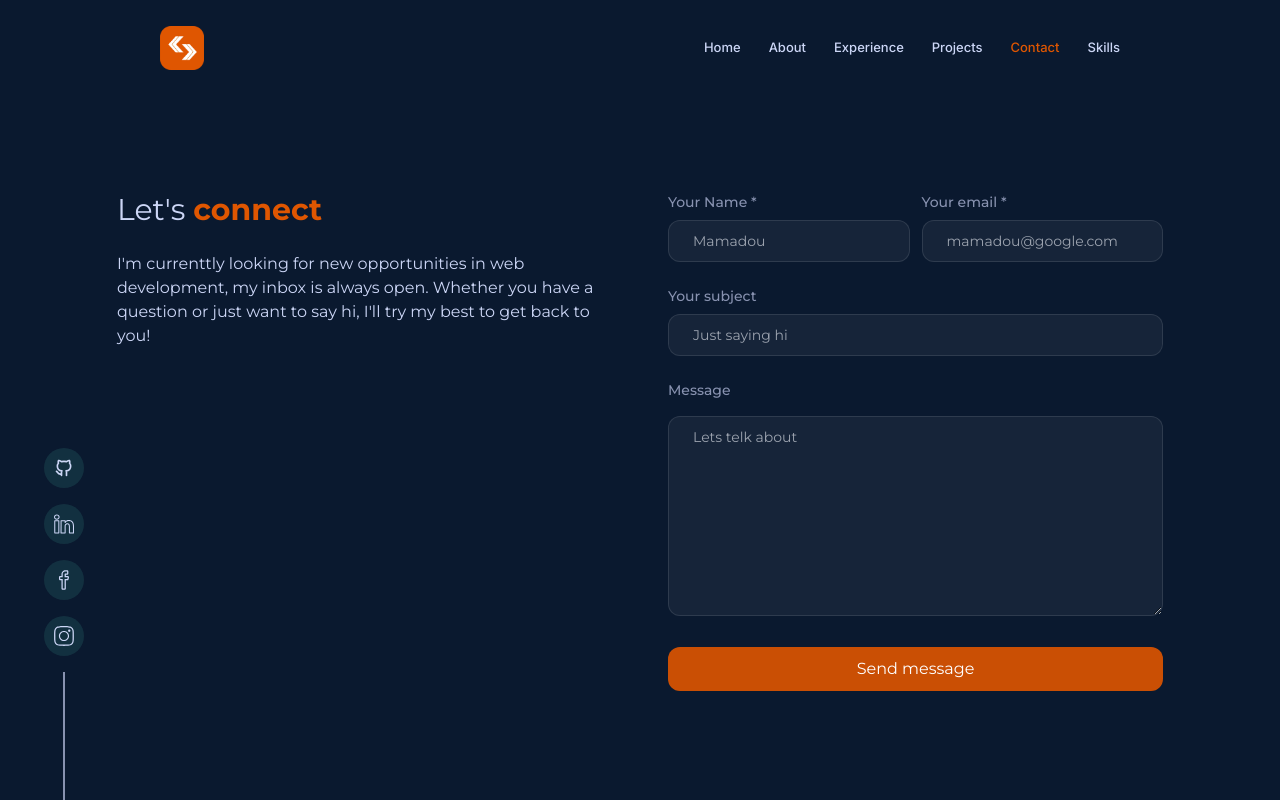
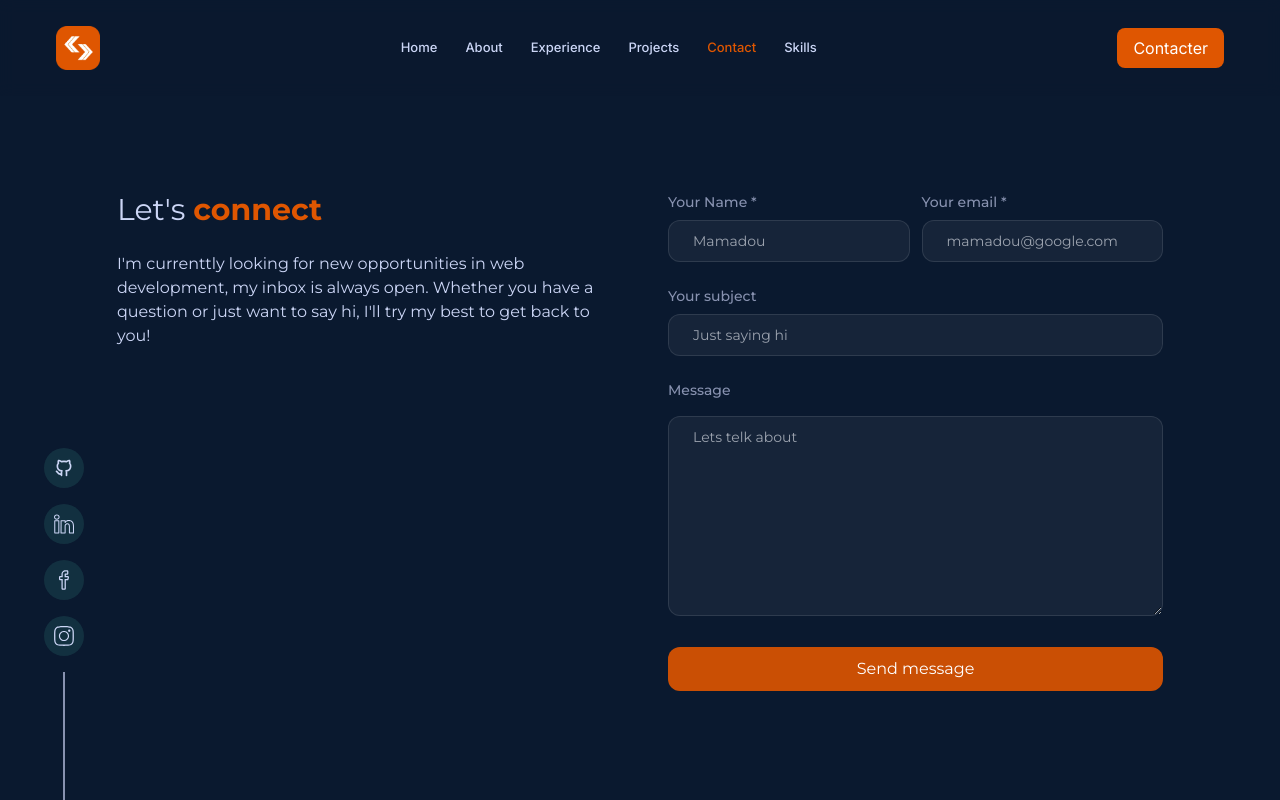
Before and after one commit to alaminediassy/mamadou-portfolio, a Next.js app: page /Contact in a window 1280 px wide. Built offline with nearby package versions, Linux system fonts and the light colour scheme.

Commit message:
Navbar blur

```diff
--- a/components/Navbar.tsx
+++ b/components/Navbar.tsx
@@ -26,19 +26,19 @@ const Navbar = () => {
   const router = useRouter();
 
   return (
-    <div className="w-full h-20 lg:h-[12vh] sticky transition-colors duration-500 backdrop-blur top-0 z-50 bg-bodyColor px-4">
+    <div className="w-full h-20 lg:h-[12vh] sticky transition-colors duration-500 backdrop-blur top-0 z-50 bg-opacity-90 bg-bodyColor px-4">
       <div className="max-w-container h-full mx-auto py-1  font-titleFont flex items-center justify-between">
         <motion.div
           initial={{ opacity: 0 }}
           animate={{ opacity: 1 }}
           transition={{ duration: 0.5 }}
-          className="xl:pl-36 "
+          className="xl:pl-10"
         >
           <Link href="/">
             <Image className='w-11' src={logo} alt='logo'/>
           </Link>
         </motion.div>
-        <div className="hidden mdl:inline-flex items-center gap-7 xl:pr-36">
+        <div className="hidden mdl:inline-flex items-center gap-7 ">
           <ul className="flex text-[13px] gap-7">
             <Link
               href="#home"
@@ -124,6 +124,15 @@ const Navbar = () => {
               Download CV
             </motion.button>
           </Link> */}
+        </div>
+        <div className="xl:pr-10">
+        <a href="mailto:diassy.alamine@gmail.com">
+          <button
+            className="pt-2 pb-2 pr-4 pl-4 rounded-lg text-white bg-textOrange hover:bg-orange-700 transition-500"
+          >
+            Contacter
+          </button>
+        </a>
         </div>
         {/* small icon section */}
         <div
```
Also changed, not shown: public/assets/images/mythec.svg.
